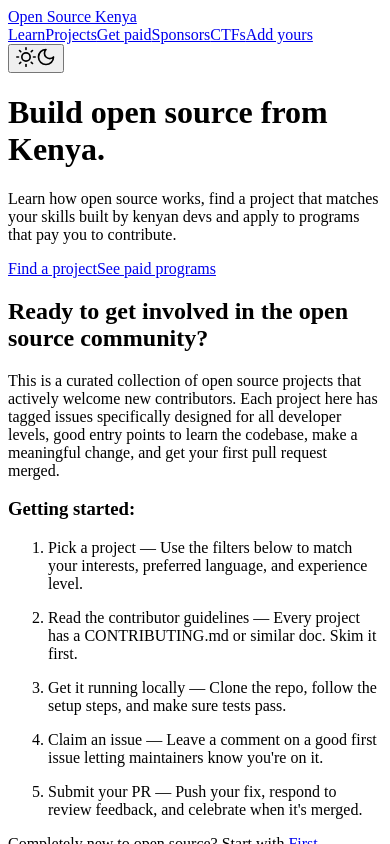
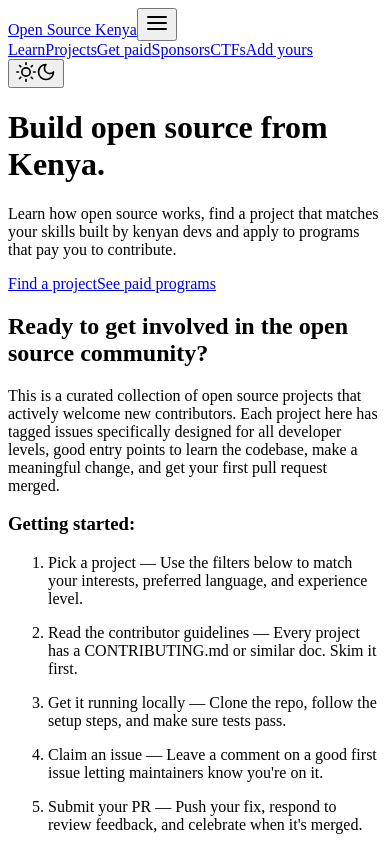
Before and after one commit to Open-Source-Projects-KE/oss-kenya, a React (Vite) app: page / in a window 390 px wide. Shown: the top 844 px of the page. Built offline with nearby package versions, Linux system fonts and the light colour scheme; no server answers; the database is empty; the HTML template or start-up script is replaced by a standard one.

Commit message:
fixing the header overspill in mobile view point

```diff
--- a/src/components/Header.jsx
+++ b/src/components/Header.jsx
@@ -1,17 +1,55 @@
+import { useState } from 'react'
 import ThemeToggle from './ThemeToggle.jsx'
 
+const NAV_LINKS = [
+  { href: '/learn', label: 'Learn' },
+  { href: '/projects', label: 'Projects' },
+  { href: '/programs', label: 'Get paid' },
+  { href: '/sponsors', label: 'Sponsors' },
+  { href: '#ctfs', label: 'CTFs' },
+  { href: '#contribute', label: 'Add yours' },
+]
+
 export default function Header() {
+  const [menuOpen, setMenuOpen] = useState(false)
+
+  const toggleMenu = () => setMenuOpen(!menuOpen)
+  const closeMenu = () => setMenuOpen(false)
+
   return (
     <header className="site-header" role="banner">
       <nav className="header-nav" aria-label="Main navigation">
         <a className="brand" href="/">Open Source Kenya</a>
-        <div className="nav-links">
-          <a href="/learn">Learn</a>
-          <a href="/projects">Projects</a>
-          <a href="/programs">Get paid</a>
-          <a href="/sponsors">Sponsors</a>
-          <a href="#ctfs">CTFs</a>
-          <a href="#contribute">Add yours</a>
+
+        <button
+          className="nav-toggle"
+          aria-expanded={menuOpen}
+          aria-controls="nav-links"
+          aria-label={menuOpen ? 'Close navigation menu' : 'Open navigation menu'}
+          onClick={toggleMenu}
+        >
+          <span className="nav-toggle__icon" aria-hidden="true">
+            {menuOpen ? (
+              <svg width="24" height="24" viewBox="0 0 24 24" fill="none" stroke="currentColor" strokeWidth="2" strokeLinecap="round" strokeLinejoin="round">
+                <line x1="18" y1="6" x2="6" y2="18" />
+                <line x1="6" y1="6" x2="18" y2="18" />
+              </svg>
+            ) : (
+              <svg width="24" height="24" viewBox="0 0 24 24" fill="none" stroke="currentColor" strokeWidth="2" strokeLinecap="round" strokeLinejoin="round">
+                <line x1="3" y1="12" x2="21" y2="12" />
+                <line x1="3" y1="6" x2="21" y2="6" />
+                <line x1="3" y1="18" x2="21" y2="18" />
+              </svg>
+            )}
+          </span>
+        </button>
+
+        <div className={`nav-links ${menuOpen ? 'is-open' : ''}`} id="nav-links" role="navigation" aria-label="Main menu">
+          {NAV_LINKS.map((link) => (
+            <a key={link.href} href={link.href} onClick={closeMenu}>
+              {link.label}
+            </a>
+          ))}
         </div>
         <ThemeToggle />
       </nav>
--- a/src/styles.css
+++ b/src/styles.css
@@ -340,6 +340,94 @@ section h2{font-size:clamp(28px,4vw,40px);margin-bottom:8px}
   .community-note{width:auto;text-align:left}
 }
 
+/* Mobile Navigation Toggle */
+.nav-toggle{
+  display:none;
+  align-items:center;
+  justify-content:center;
+  width:44px;
+  height:44px;
+  border:none;
+  background:transparent;
+  color:var(--header-ink);
+  cursor:pointer;
+  padding:0;
+  border-radius:8px;
+  transition:background .2s;
+}
+.nav-toggle:hover{
+  background:rgba(255,255,255,0.1);
+}
+.nav-toggle:focus-visible{
+  outline:3px solid var(--red);
+  outline-offset:2px;
+}
+.nav-toggle__icon{
+  display:flex;
+  align-items:center;
+  justify-content:center;
+}
+
+/* Mobile Navigation Styles */
+@media (max-width: 768px) {
+  .header-nav{
+    justify-content:space-between;
+    gap:12px;
+  }
+  .header-nav .brand{
+    margin-right:0;
+    flex-shrink:0;
+  }
+  .nav-toggle{
+    display:flex;
+    flex-shrink:0;
+  }
+  .nav-links{
+    position:absolute;
+    top:100%;
+    left:0;
+    right:0;
+    background:var(--header-bg);
+    border-bottom:1px solid var(--line);
+    box-shadow:0 8px 24px rgba(0,0,0,0.15);
+    flex-direction:column;
+    gap:0;
+    padding:8px 0;
+    opacity:0;
+    visibility:hidden;
+    transform:translateY(-8px);
+    transition:opacity .2s ease, visibility .2s ease, transform .2s ease;
+    z-index:99;
+  }
+  .nav-links.is-open{
+    opacity:1;
+    visibility:visible;
+    transform:translateY(0);
+  }
+  .nav-links a{
+    display:block;
+    width:100%;
+    padding:14px 20px;
+    border-bottom:none;
+    border-left:3px solid transparent;
+    font-size:16px;
+  }
+  .nav-links a:hover,
+  .nav-links a:focus{
+    background:rgba(255,255,255,0.05);
+    border-left-color:var(--green);
+    color:var(--green);
+  }
+  .nav-links a:last-child{
+    border-bottom:none;
+  }
+}
+
+/* Ensure header stays on top of mobile menu */
+.site-header{
+  z-index:200;
+}
+
 /* Learn Page */
 .learn-page{max-width:1040px;margin:0 auto;padding:0 20px}
 .learn-header{text-align:center;padding:48px 0 32px}
@@ -615,3 +703,91 @@ section h2{font-size:clamp(28px,4vw,40px);margin-bottom:8px}
 @media (min-width:640px){
   .community-note{width:auto;text-align:left}
 }
+
+/* Mobile Navigation Toggle */
+.nav-toggle{
+  display:none;
+  align-items:center;
+  justify-content:center;
+  width:44px;
+  height:44px;
+  border:none;
+  background:transparent;
+  color:var(--header-ink);
+  cursor:pointer;
+  padding:0;
+  border-radius:8px;
+  transition:background .2s;
+}
+.nav-toggle:hover{
+  background:rgba(255,255,255,0.1);
+}
+.nav-toggle:focus-visible{
+  outline:3px solid var(--red);
+  outline-offset:2px;
+}
+.nav-toggle__icon{
+  display:flex;
+  align-items:center;
+  justify-content:center;
+}
+
+/* Mobile Navigation Styles */
+@media (max-width: 768px) {
+  .header-nav{
+    justify-content:space-between;
+    gap:12px;
+  }
+  .header-nav .brand{
+    margin-right:0;
+    flex-shrink:0;
+  }
+  .nav-toggle{
+    display:flex;
+    flex-shrink:0;
+  }
+  .nav-links{
+    position:absolute;
+    top:100%;
+    left:0;
+    right:0;
+    background:var(--header-bg);
+    border-bottom:1px solid var(--line);
+    box-shadow:0 8px 24px rgba(0,0,0,0.15);
+    flex-direction:column;
+    gap:0;
+    padding:8px 0;
+    opacity:0;
+    visibility:hidden;
+    transform:translateY(-8px);
+    transition:opacity .2s ease, visibility .2s ease, transform .2s ease;
+    z-index:99;
+  }
+  .nav-links.is-open{
+    opacity:1;
+    visibility:visible;
+    transform:translateY(0);
+  }
+  .nav-links a{
+    display:block;
+    width:100%;
+    padding:14px 20px;
+    border-bottom:none;
+    border-left:3px solid transparent;
+    font-size:16px;
+  }
+  .nav-links a:hover,
+  .nav-links a:focus{
+    background:rgba(255,255,255,0.05);
+    border-left-color:var(--green);
+    color:var(--green);
+  }
+  .nav-links a:last-child{
+    border-bottom:none;
+  }
+}
+
+/* Ensure header stays on top of mobile menu */
+.site-header{
+  z-index:200;
+}
```
